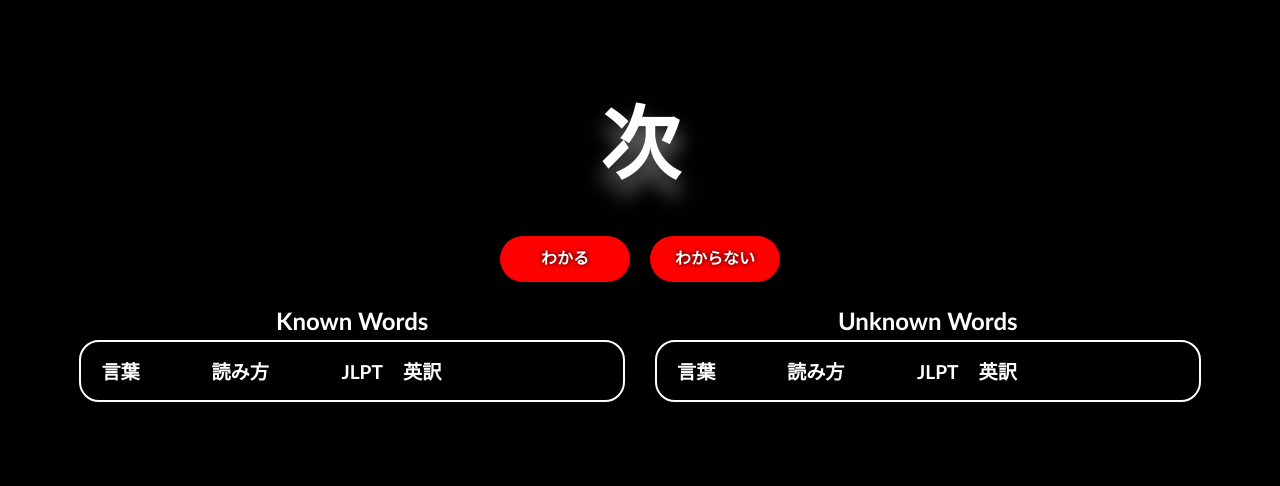
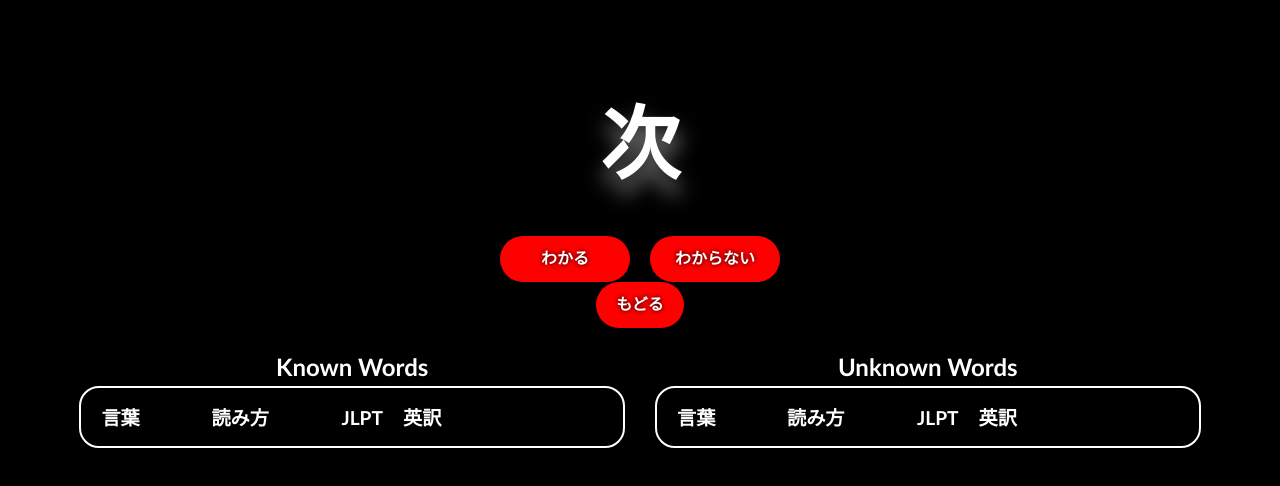
Before and after one commit to EricZhao9482/Goiryoku, a React (Vite) app: page / in a window 1280 px wide. Both pictures are taken after a click on the element "Begin". Shown: the top 486 px of the page. Built offline with nearby package versions, Linux system fonts and the light colour scheme.

Commit message:
implemented the back button

```diff
--- a/src/App.jsx
+++ b/src/App.jsx
@@ -4,6 +4,7 @@ import Subsection from './components/Subsection'
 import BeginButton from './components/BeginButton'
 import DifficultySelect from './components/DifficultySelect'
 import KnowDontKnowButtons from './components/KnowDontKnowButtons'
+import BackButton from './components/BackButton'
 import WordListsSection from './components/WordListsSection'
 import Papa from "papaparse";
 import './css/styling.css'
@@ -144,29 +145,35 @@ function App() {
     getWordGivenListOfDiff(selectedDifficulties);
   }
 
+  // a function that changes the set onHomeScreen state to true
+  const handleBackButtonClick = () => {
+    setOnHomeScreen(true);
+  }
+
   // useState is asynch so in order to reliably use it for printing out stuff to check state
   // I need to use the useEffect hook which gets called after everytime the specified state gets updated
   // using this for debugging purposes
-  useEffect(() => {
-    console.log("-----------------------------------------")
-    console.log("selected diff: " + selectedDifficulties);
-    console.log("current word: ");
-    console.log(currentWord);
-    console.log("known words: ");
-    console.log(knownWords);
-    console.log("unknown words:")
-    console.log(unknownWords);
-    }, [selectedDifficulties, currentWord, knownWords, unknownWords]);
+  // useEffect(() => {
+  //   console.log("-----------------------------------------")
+  //   console.log("selected diff: " + selectedDifficulties);
+  //   console.log("current word: ");
+  //   console.log(currentWord);
+  //   console.log("known words: ");
+  //   console.log(knownWords);
+  //   console.log("unknown words:")
+  //   console.log(unknownWords);
+  //   }, [selectedDifficulties, currentWord, knownWords, unknownWords]);
 
 
   return (
     <>
-      <MainWord currentWord={currentWord}/>
+      <MainWord onHomeScreen={onHomeScreen} currentWord={currentWord}/>
       <Subsection onHomeScreen={onHomeScreen}/>
       <DifficultySelect onHomeScreen={onHomeScreen} updateDiffSelectFunc={updateDifficultySelection}/>
       <BeginButton onHomeScreen={onHomeScreen} onClickFunc={handleBeginClick}/>
 
       <KnowDontKnowButtons onHomeScreen={onHomeScreen} onClickFunc={handleKnowDontKnowClick}/>
+      <BackButton onHomeScreen={onHomeScreen} onClickFunc={handleBackButtonClick} />
       <WordListsSection onHomeScreen={onHomeScreen} knownWordsList={knownWords} unknownWordsList={unknownWords}/>
     </>
   )
--- /dev/null
+++ b/src/components/BackButton.jsx
@@ -0,0 +1,12 @@
+/* eslint-disable react/prop-types */
+
+function BackButton( {onHomeScreen, onClickFunc} ) {
+
+    return (
+        <div className="center">
+            <button className={`center btn-secondary ${onHomeScreen ? "hide" : "fade-in-from-bottom"}`} onClick={onClickFunc}>もどる</button>
+        </div>
+    )
+}
+
+export default BackButton;
--- a/src/components/MainWord.jsx
+++ b/src/components/MainWord.jsx
@@ -1,15 +1,18 @@
 /* eslint-disable react/prop-types */
 
-function MainWord({currentWord}) {
+function MainWord({onHomeScreen, currentWord}) {
 
     // let display = "";
     // if (word > 0) {
     //     display = word;
     // }
 
+    // logo displayed in homescreen
+    const goiryoku = {jlptLevel:"N/A", word:"語彙力", reading:"ごいりょく", englishMeaning:"(the extent of) one's vocabulary"};
+
     return (
         <div id="main-word-stage" className="center main-word-container">
-            <p id="main-word" className="center main-word fade-in-from-top">{currentWord.word}</p>
+            <p id="main-word" className="center main-word fade-in-from-top">{onHomeScreen ? goiryoku.word : currentWord.word}</p>
         </div>
     )
 }
```
